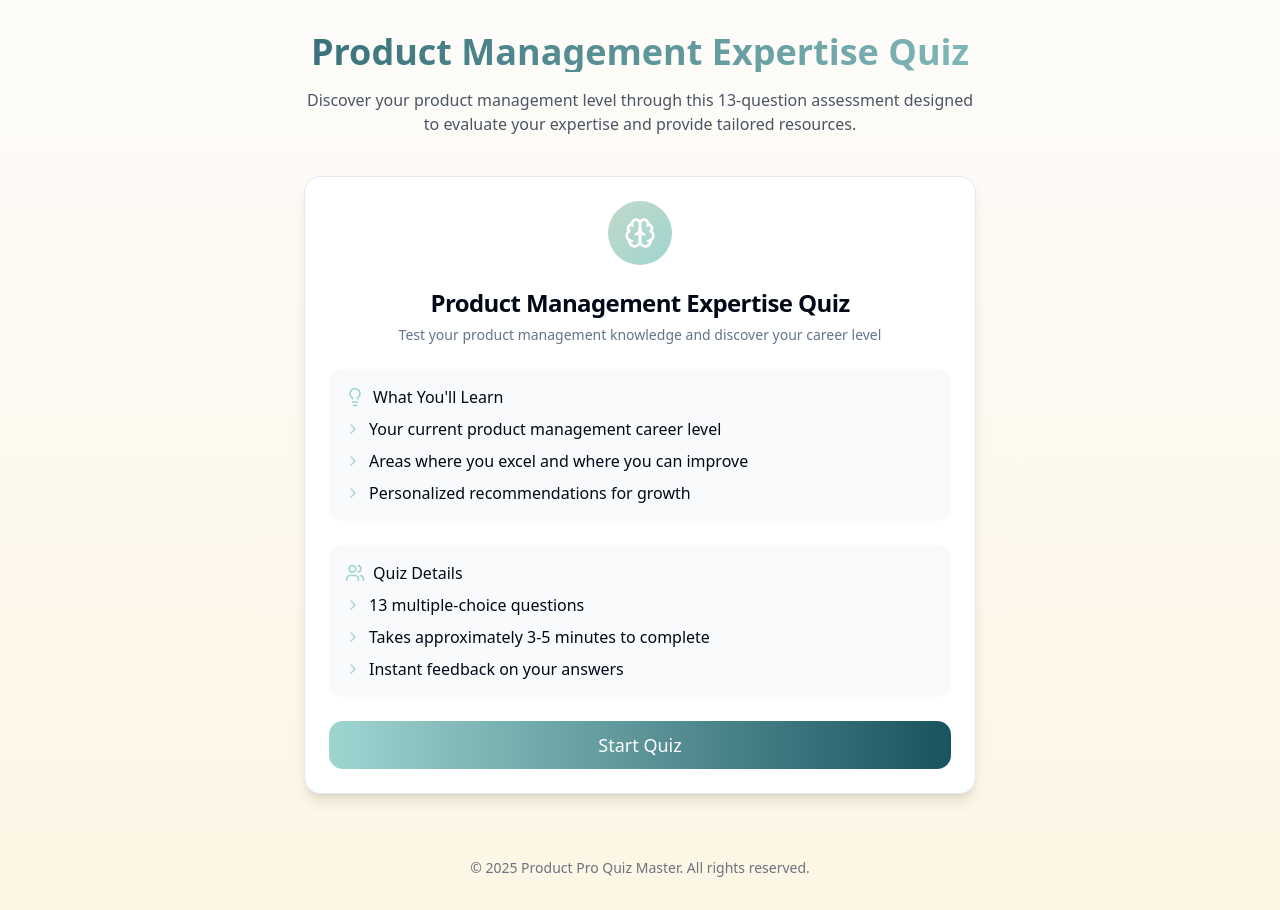
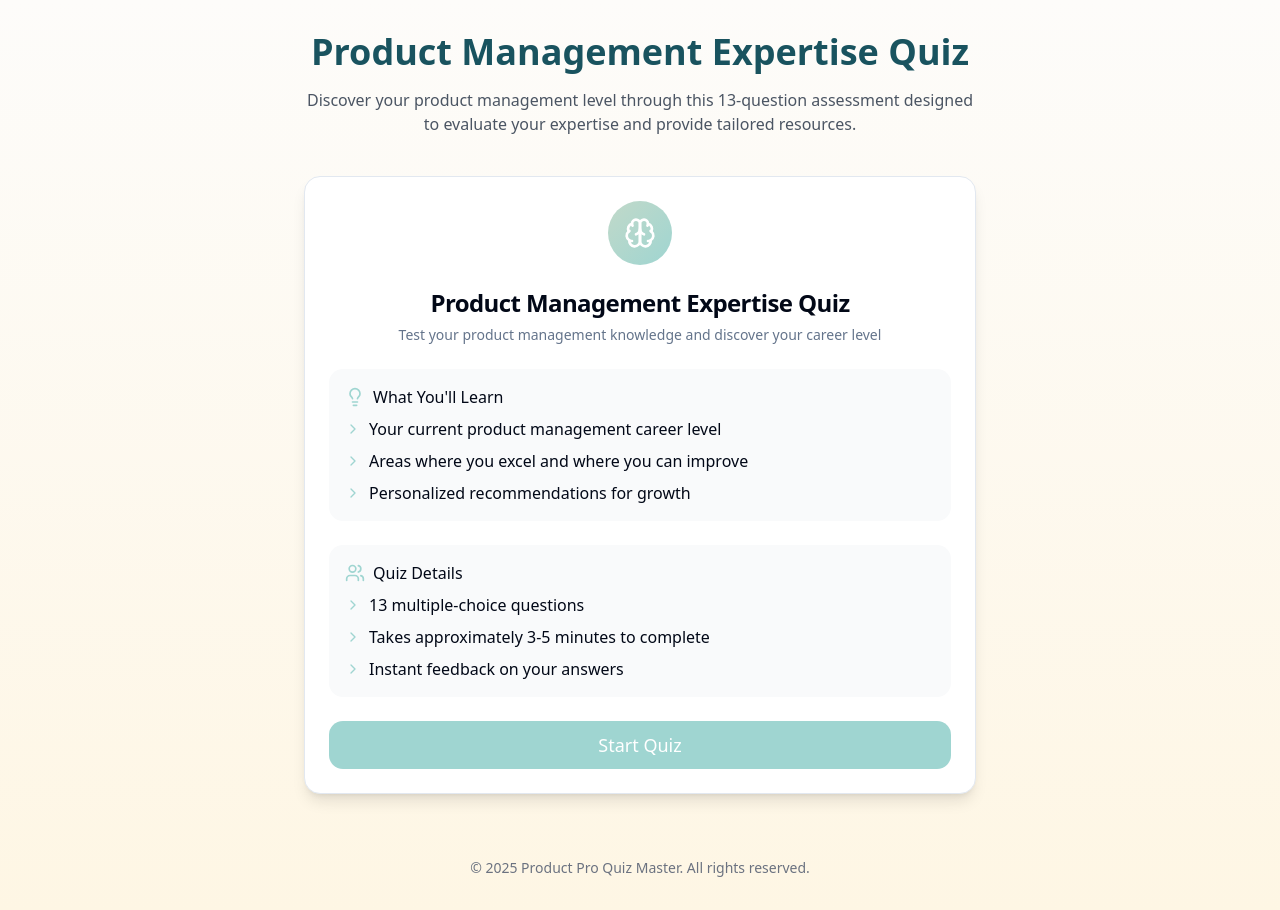
Before and after one commit to elenacalvillo/product-expertise, a React (Vite) app: page / in a window 1280 px wide. Built offline with nearby package versions, Linux system fonts and the light colour scheme.

Commit message:
Fix: Apply solid color to button and header
Change the start quiz button and the header h1 to use a solid teal color instead of a gradient.

```diff
--- a/src/components/StartQuiz.tsx
+++ b/src/components/StartQuiz.tsx
@@ -1,4 +1,3 @@
-
 import React from 'react';
 import { Card, CardContent, CardDescription, CardFooter, CardHeader, CardTitle } from '@/components/ui/card';
 import { Button } from '@/components/ui/button';
@@ -69,7 +68,7 @@ const StartQuiz: React.FC = () => {
       <CardFooter>
         <Button
           onClick={handleStartQuiz}
-          className="w-full text-lg py-6 bg-gradient-to-r from-quiz-teal to-quiz-teal-dark hover:from-quiz-teal-dark hover:to-quiz-teal text-white"
+          className="w-full text-lg py-6 bg-quiz-teal text-white hover:bg-quiz-teal-dark"
         >
           Start Quiz
         </Button>
--- a/src/pages/Index.tsx
+++ b/src/pages/Index.tsx
@@ -13,7 +13,7 @@ const QuizContent = () => {
     <div className="min-h-screen bg-gradient-to-b from-quiz-mint-100 to-quiz-mint-300">
       <div className="container mx-auto py-8 px-4">
         <header className="text-center mb-10">
-          <h1 className="text-3xl md:text-4xl font-bold mb-4 bg-clip-text text-transparent bg-gradient-to-r from-quiz-teal-dark to-quiz-teal">
+          <h1 className="text-3xl md:text-4xl font-bold mb-4 text-quiz-teal-dark">
             Product Management Expertise Quiz
           </h1>
           <p className="text-gray-600 max-w-2xl mx-auto">
```
